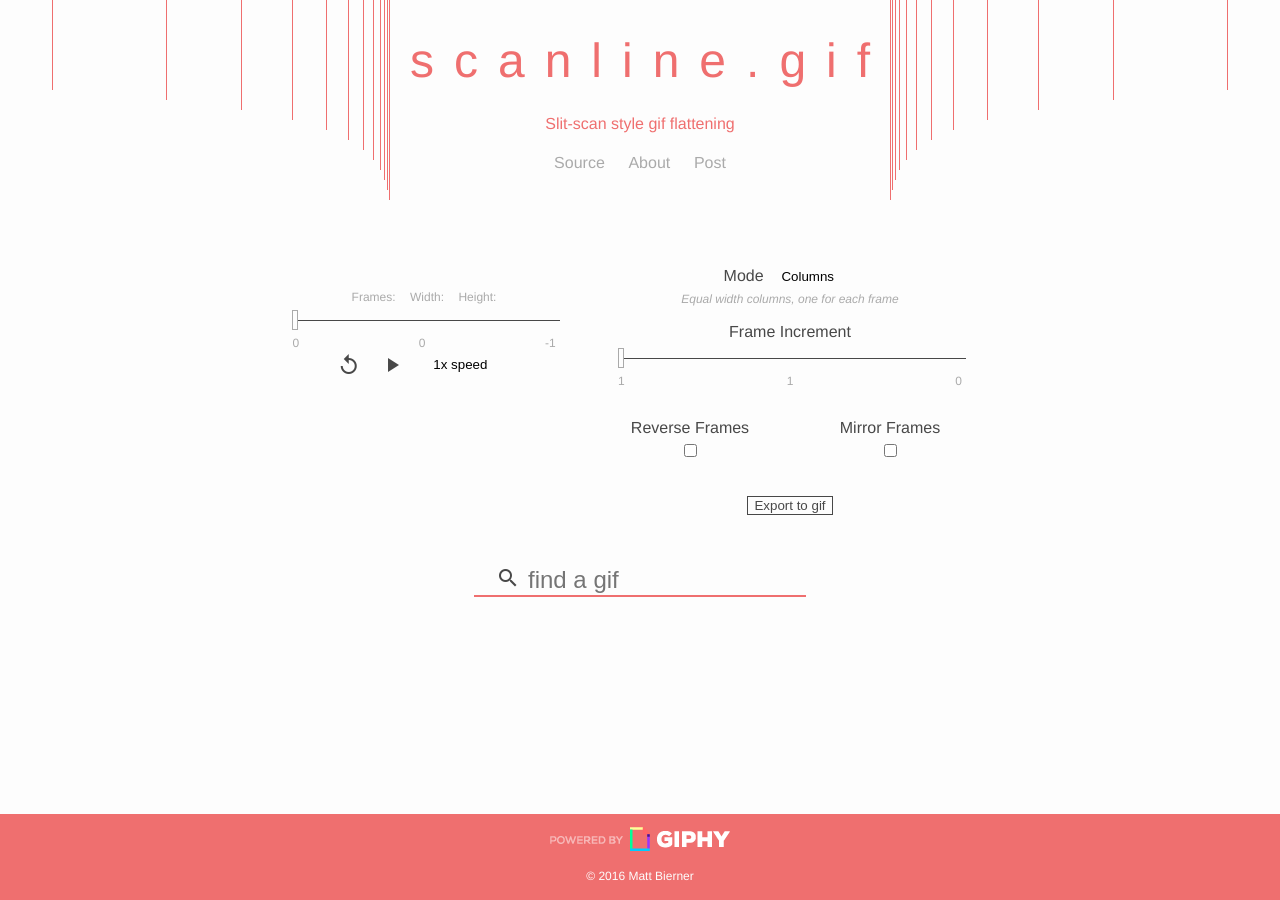
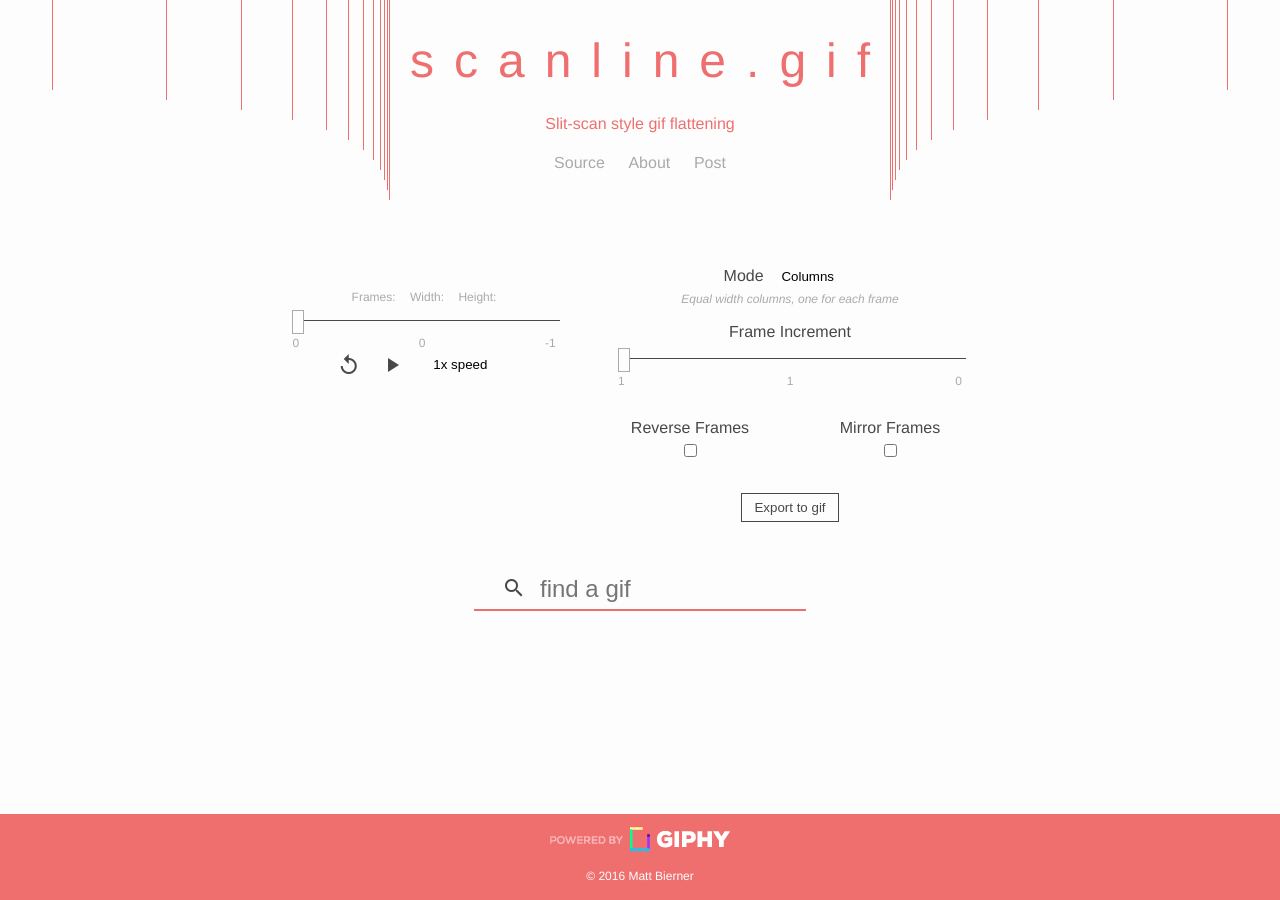
Before and after one commit to mattbierner/scanline-gif, a Jekyll site: the page built from index.html, in a window 1280 px wide. Built offline with Jekyll 4.4.1, drawn with Linux system fonts in a browser that asks for light colours.

Commit message:
Improving mobile sizes

```diff
--- a/_sass/_controls.scss
+++ b/_sass/_controls.scss
@@ -52,8 +52,8 @@ input[type=range] {
     }
 
     &::-webkit-slider-thumb {
-        width: 6px;
-        height: 20px;
+        width: 12px;
+        height: 24px;
         margin-top: -10px;
         border: 1px solid #aaa;
         background: $background-color;
@@ -96,6 +96,7 @@ button {
     border-radius: 0;
     outline: none;
     color: $text-color;
+    padding: 6px 12px;
 
     &:hover {
         background-color: $lightest-gray;
@@ -108,4 +109,5 @@ button {
 
 button.material-icons {
     border: none;
+    padding: 0;
 }
--- a/_sass/_gif_viewer.scss
+++ b/_sass/_gif_viewer.scss
@@ -3,6 +3,8 @@
     justify-content: center;
     align-content: center;
     margin-bottom: 3em;
+    -webkit-user-select: none;
+    user-select: none;
 }
 
 .gif-canvas {
@@ -55,4 +57,8 @@
     .playback-controls {
         margin-bottom: 1.4em;
     }
+
+    .mode-selector {
+        padding-bottom: 1.4em;
+    }
 }
```
